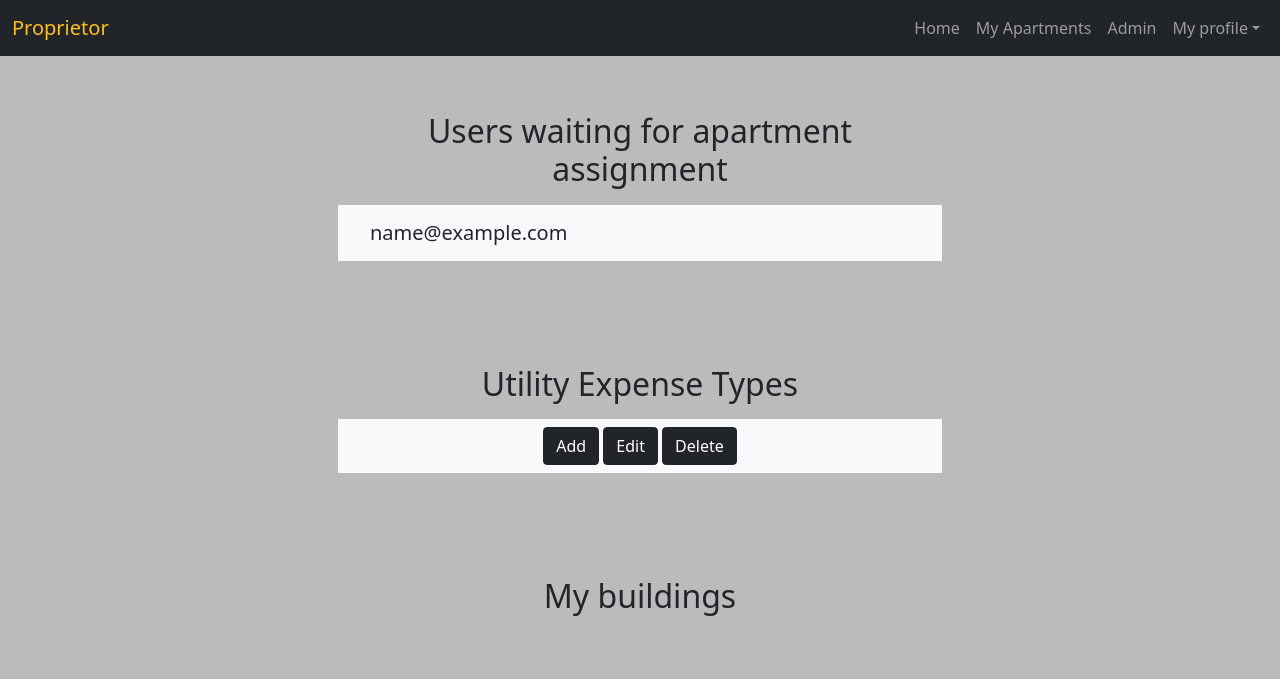
After one commit to mandzharov/proprietor, a Django app: page /building/admin/ in a window 1280 px wide. The commit adds this page. Shown: the top 679 px of the page. Run offline with Django 4.2, Linux system fonts and the light colour scheme; the visitor is signed in with stand-in values (Sample User, id 1); data comes from the database, SQL or seed files in the repository; data that the repository does not hold is empty.

Commit message:
Adding manager admin page and fixing home page

```diff
--- a/proprietor/building/models.py
+++ b/proprietor/building/models.py
@@ -42,7 +42,7 @@ class Apartment(models.Model):
     owner = models.ManyToManyField(UserModel)
 
     def __str__(self):
-        return f'{self.building}/{self.floor}/{self.number}'
+        return f'{self.building} fl.{self.floor} ap.{self.number}'
 
 
 class UtilityType(models.Model):
--- a/proprietor/building/urls.py
+++ b/proprietor/building/urls.py
@@ -1,12 +1,11 @@
 from django.urls import path
 
 from proprietor.building import views
+from proprietor.views import ManagerAdminView
 
 urlpatterns = [
     path("", views.AllBuildingsView.as_view(), name="view buildings"),
-    path("<int:pk>/create/", views.AllBuildingsView.as_view(), name="create building"),
-    path("<int:pk>/edit/", views.AllBuildingsView.as_view(), name="edit building"),
-    path("<int:pk>/delete/", views.AllBuildingsView.as_view(), name="delete building"),
+    path("admin/", ManagerAdminView.as_view(), name="manager admin"),
     path("<int:pk>/apartment/", views.AllBuildingsView.as_view(), name="view apartments"),
     path("<int:pk>/apartment/<int:apt_pk>/create/", views.AllBuildingsView.as_view(), name="create apartment"),
     path("<int:pk>/apartment/<int:apt_pk>/edit/", views.AllBuildingsView.as_view(), name="edit apartment"),
--- a/proprietor/building/views.py
+++ b/proprietor/building/views.py
@@ -75,7 +75,7 @@ class EditUtilityExpenseView(LoginRequiredMixin, PermissionRequiredMixin, gen_vi
     fields = ['utility_type', 'amount', 'bill_year', 'bill_month']
 
     def get_queryset(self):
-        queryset = super(EditUtilityExpenseView, self).get_queryset()
+        queryset = super().get_queryset()
         building = Building.objects.get(pk=self.kwargs['pk'])
         apartment = Apartment.objects.get(pk=self.kwargs['apt_pk'])
         queryset = queryset.filter(apartment__owner=self.request.user).filter(apartment__building=building).filter(
--- a/proprietor/urls.py
+++ b/proprietor/urls.py
@@ -1,13 +1,13 @@
 from django.contrib import admin
 from django.urls import path, include
-from django.views.generic import TemplateView
 from django.conf.urls.static import static
 from django.conf import settings
 from proprietor.building.views import MyApartmentsView
+from proprietor.views import HomePageView
 
 urlpatterns = [
                   path('admin/', admin.site.urls),
-                  path('', TemplateView.as_view(template_name='home_page.html'), name='home page'),
+                  path('', HomePageView.as_view(template_name='home_page.html'), name='home page'),
                   path('register/', include('proprietor.register.urls')),
                   path('building/', include('proprietor.building.urls')),
                   path("my_apartments/", MyApartmentsView.as_view(), name="my apartments"),
--- /dev/null
+++ b/proprietor/views.py
@@ -0,0 +1,38 @@
+from django.contrib.auth import get_user_model
+from django.contrib.auth.mixins import LoginRequiredMixin
+from django.shortcuts import redirect
+from django.views import generic as gen_views
+
+from proprietor.building.models import Building, Apartment
+from proprietor.register.models import Profile
+
+AppUser = get_user_model()
+
+
+class HomePageView(gen_views.ListView):
+    queryset = Building.objects.all()
+    template_name = 'home_page.html'
+
+    def get_context_data(self, *, object_list=None, **kwargs):
+        context = super().get_context_data()
+        manager_ids = Building.objects.filter(manager__isnull=False).values_list('manager_id').distinct()
+        managers = Profile.objects.filter(user__in=manager_ids)
+        context.update({'managers_list': managers})
+        return context
+
+
+class ManagerAdminView(LoginRequiredMixin, gen_views.TemplateView):
+    template_name = 'manager_admin.html'
+
+    def dispatch(self, request, *args, **kwargs):
+        if not request.user.is_staff:
+            return redirect('home page')
+        return super().dispatch(request, *args, **kwargs)
+
+    def get_context_data(self, **kwargs):
+        context = super().get_context_data()
+        my_buildings = Building.objects.filter(manager=self.request.user).prefetch_related('apartment_set')
+        assigned_users = Apartment.objects.filter(owner__isnull=False).values_list('owner').distinct()
+        pending_users = AppUser.object.exclude(pk__in=assigned_users)
+        context.update({'buildings_list': my_buildings, 'pending_users': pending_users})
+        return context
--- a/templates/base.html
+++ b/templates/base.html
@@ -38,6 +38,11 @@
                             <a href="{% url 'my apartments' %}" class="nav-link">My Apartments</a>
                         </li>
                     {% endif %}
+                    {% if user.is_staff %}
+                        <li class="nav-item">
+                            <a href="{% url 'manager admin' %}" class="nav-link">Admin</a>
+                        </li>
+                    {% endif %}
                     <li class="nav-item dropdown">
                         <a class="nav-link dropdown-toggle"
                            href="#"
@@ -64,26 +69,6 @@
                             </li>
                         </ul>
                     </li>
-                    {% if user.is_staff %}
-                        <li class="nav-item dropdown">
-                            <a class="nav-link dropdown-toggle"
-                               href="#"
-                               role="button"
-                               data-bs-toggle="dropdown">Admin</a>
-                            <ul class="dropdown-menu dropdown-menu-end bg-light text-center">
-                                {% if perms.building.add_apartment %}
-                                    <li>
-                                        <a href="#" class="dropdown-item">Apartments</a>
-                                    </li>
-                                {% endif %}
-                                {% if perms.building.add_building %}
-                                    <li>
-                                        <a href="#" class="dropdown-item">Buildings</a>
-                                    </li>
-                                {% endif %}
-                            </ul>
-                        </li>
-                    {% endif %}
                 {% endif %}
             </ul>
         </div>
--- a/templates/building/all_buildings.html
+++ b/templates/building/all_buildings.html
@@ -3,11 +3,11 @@
     <section class="p-5">
         <div class="container">
             {% if not object_list %}
-                <h1 class="text-center">There are no buildings yet!</h1>
+                <h1 class="text-center">Please, ask the administrator to add your buildings</h1>
             {% else %}
                 <div class="row g-4 justify-content-center">
                     {% for building in object_list %}
-                        <div class="col-sm-6 col-md-4 col-lg-3 col-xl-2">
+                        <div class="col-sm-6 col-md-3">
                             <div class="card">
                                 <img src="https://cdn.pixabay.com/photo/2015/04/19/08/33/flower-729512__340.jpg"
                                      class="card-img-top"
--- /dev/null
+++ b/templates/manager_admin.html
@@ -0,0 +1,73 @@
+{% extends 'base.html' %}
+{% block content %}
+    <section class="p-5">
+        <div class="row justify-content-center">
+            <div class="col-md-6 m-2">
+                <h2 class="text-center">Users waiting for apartment assignment</h2>
+            </div>
+        </div>
+        <div class="row justify-content-center">
+            <div class="col-md-6 bg-light p-2">
+                {% for user in pending_users %}
+                    <div class="container bg-light my-2">
+                        {% if user.profile %}
+                            <h5>{{ user.profile }}</h5>
+                        {% else %}
+                            <h5>{{ user }}</h5>
+                        {% endif %}
+                    </div>
+                {% endfor %}
+            </div>
+        </div>
+    </section>
+    <section class="p-5">
+        <div class="row justify-content-center">
+            <div class="col-md-6 m-2">
+                <h2 class="text-center">Utility Expense Types</h2>
+            </div>
+        </div>
+        <div class="row justify-content-center">
+            <div class="col-md-6 bg-light p-2 text-center">
+                <a href="#" class="btn btn-dark">Add</a>
+                <a href="#" class="btn btn-dark">Edit</a>
+                <a href="#" class="btn btn-dark">Delete</a>
+            </div>
+        </div>
+    </section>
+    <section class="p-5">
+        <div class="row justify-content-center">
+            <div class="col-md-6 m-2">
+                <h2 class="text-center">My buildings</h2>
+            </div>
+        </div>
+        {% for building in buildings_list %}
+            <div class="row justify-content-center">
+                <div class="col-md-6 bg-light m-3 p-3">
+                    <h4 class="text-center">{{ building }}</h4>
+                    <table class="table table-hover">
+                        <thead>
+                        <tr>
+                            <th>Floor</th>
+                            <th>Apartment</th>
+                            <th>Controls</th>
+                        </tr>
+                        </thead>
+                        <tbody>
+                        {% for apartment in building.apartment_set.all %}
+                            <tr>
+                                <td>{{ apartment.floor }}</td>
+                                <td>{{ apartment.number }}</td>
+                                <td>
+                                    <a href="#" class="btn btn-dark">Edit</a>
+                                    <a href="#" class="btn btn-dark">Delete</a>
+                                </td>
+                            </tr>
+                        {% endfor %}
+                        </tbody>
+                    </table>
+                    <a href="#" class="btn btn-dark">Add Apartment</a>
+                </div>
+            </div>
+        {% endfor %}
+    </section>
+{% endblock %}
```
Also changed, not shown: templates/building/report.html (+8 -9 lines), templates/home_page.html (+64 -7 lines).
